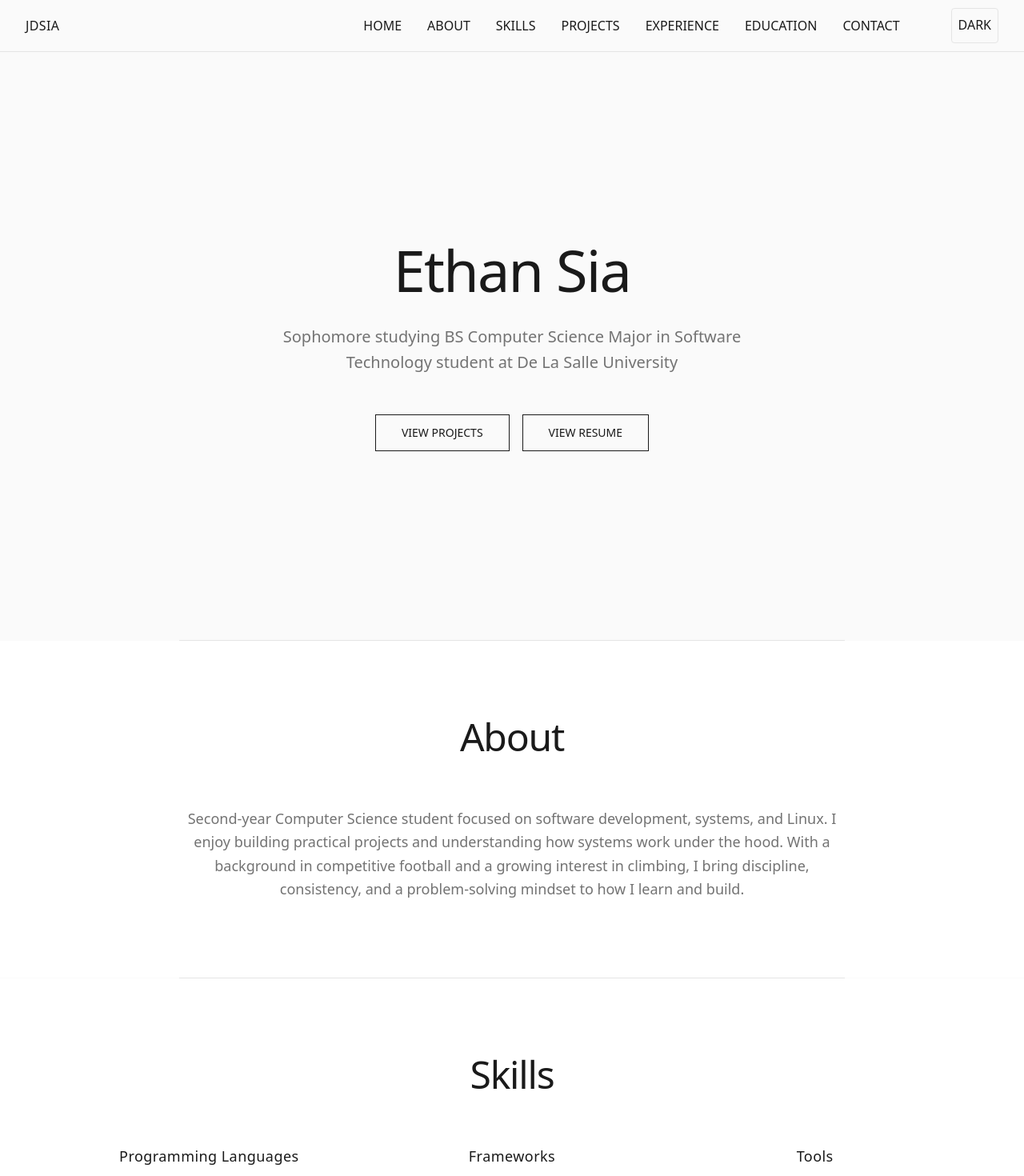
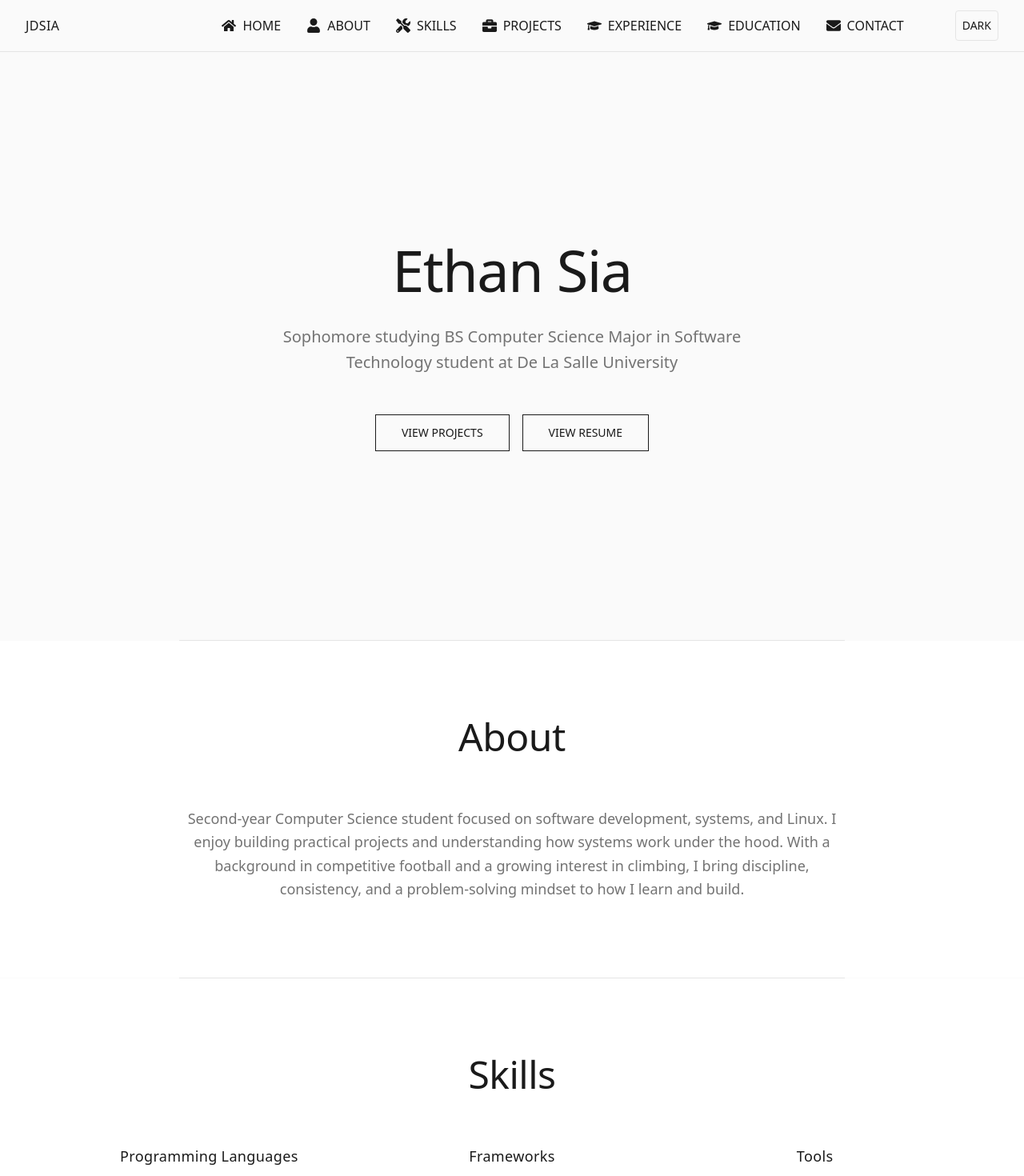
Before and after one commit to jdsia/Web-Portfolio, a Next.js app: page / in a window 1280 px wide. Shown: the top 1470 px of the page at 80% size. Built offline with nearby package versions, Linux system fonts and the light colour scheme.

Commit message:
fix: added icons instead of emojis

```diff
--- a/app/globals.css
+++ b/app/globals.css
@@ -78,6 +78,38 @@ body {
   border-radius: 4px;
 }
 
+/* Subtle refinements for premium feel */
+* {
+  box-sizing: border-box;
+}
+
+/* Enhanced focus states */
+button:focus,
+input:focus,
+textarea:focus {
+  outline: 2px solid var(--card-border);
+  outline-offset: 2px;
+}
+
+/* Professional typography improvements */
+h1, h2, h3, h4 {
+  letter-spacing: -0.02em;
+}
+
+/* Subtle shadows for depth */
+.shadow-subtle {
+  box-shadow: 0 1px 3px rgba(0, 0, 0, 0.1);
+}
+
+.shadow-medium {
+  box-shadow: 0 4px 12px rgba(0, 0, 0, 0.15);
+}
+
+/* Better contrast for accessibility */
+.text-high-contrast {
+  color: var(--foreground);
+}
+
 ::-webkit-scrollbar-thumb:hover {
   background: #A3A3A3;
 }
--- a/app/page.tsx
+++ b/app/page.tsx
@@ -1,6 +1,24 @@
 "use client";
 import Image from "next/image";
 import { useState, useEffect } from "react";
+import { FaHome, FaUser, FaTools, FaBriefcase, FaGraduationCap, FaEnvelope, FaGithub, FaLinkedin, FaMapMarkerAlt, FaPhone, FaExternalLinkAlt} from 'react-icons/fa';
+
+// Professional icon library
+const icons = {
+  home: <FaHome />,
+  about: <FaUser />,
+  skills: <FaTools />,
+  projects: <FaBriefcase />,
+  experience: <FaGraduationCap />,
+  education: <FaGraduationCap />,
+  contact: <FaEnvelope />,
+  github: <FaGithub />,
+  linkedin: <FaLinkedin />,
+  email: <FaEnvelope />,
+  location: <FaMapMarkerAlt />,
+  phone: <FaPhone />,
+  website: <FaExternalLinkAlt />
+};
 
 const projects = [
   {
@@ -40,23 +58,45 @@ export default function Home() {
           <div className="flex justify-between items-center h-16">
             <a href="https://github.com/jdsia" className="text-base font-medium tracking-wide" style={{ color: 'var(--foreground)' }}>JDSIA</a>
             <div className="hidden md:flex space-x-8 items-center">
-              <a href="#home" className="text-base font-light hover:font-medium transition-all duration-200 hover-lift" style={{ color: 'var(--foreground)' }}>HOME</a>
-              <a href="#about" className="text-base font-light hover:font-medium transition-all duration-200 hover-lift" style={{ color: 'var(--foreground)' }}>ABOUT</a>
-              <a href="#skills" className="text-base font-light hover:font-medium transition-all duration-200 hover-lift" style={{ color: 'var(--foreground)' }}>SKILLS</a>
-              <a href="#projects" className="text-base font-light hover:font-medium transition-all duration-200 hover-lift" style={{ color: 'var(--foreground)' }}>PROJECTS</a>
-              <a href="#experience" className="text-base font-light hover:font-medium transition-all duration-200 hover-lift" style={{ color: 'var(--foreground)' }}>EXPERIENCE</a>
-              <a href="#education" className="text-base font-light hover:font-medium transition-all duration-200 hover-lift" style={{ color: 'var(--foreground)' }}>EDUCATION</a>
-              <a href="#contact" className="text-base font-light hover:font-medium transition-all duration-200 hover-lift" style={{ color: 'var(--foreground)' }}>CONTACT</a>
+              <a href="#home" className="text-base font-light hover:font-medium transition-all duration-200 hover-lift flex items-center gap-2" style={{ color: 'var(--foreground)' }}>
+                <span className="text-lg">{icons.home}</span> HOME
+              </a>
+              <a href="#about" className="text-base font-light hover:font-medium transition-all duration-200 hover-lift flex items-center gap-2" style={{ color: 'var(--foreground)' }}>
+                <span className="text-lg">{icons.about}</span> ABOUT
+              </a>
+              <a href="#skills" className="text-base font-light hover:font-medium transition-all duration-200 hover-lift flex items-center gap-2" style={{ color: 'var(--foreground)' }}>
+                <span className="text-lg">{icons.skills}</span> SKILLS
+              </a>
+              <a href="#projects" className="text-base font-light hover:font-medium transition-all duration-200 hover-lift flex items-center gap-2" style={{ color: 'var(--foreground)' }}>
+                <span className="text-lg">{icons.projects}</span> PROJECTS
+              </a>
+              <a href="#experience" className="text-base font-light hover:font-medium transition-all duration-200 hover-lift flex items-center gap-2" style={{ color: 'var(--foreground)' }}>
+                <span className="text-lg">{icons.experience}</span> EXPERIENCE
+              </a>
+              <a href="#education" className="text-base font-light hover:font-medium transition-all duration-200 hover-lift flex items-center gap-2" style={{ color: 'var(--foreground)' }}>
+                <span className="text-lg">{icons.education}</span> EDUCATION
+              </a>
+              <a href="#contact" className="text-base font-light hover:font-medium transition-all duration-200 hover-lift hover-scale flex items-center gap-2" style={{ color: 'var(--foreground)' }}>
+                <span className="text-lg">{icons.contact}</span> CONTACT
+              </a>
               <button
                 onClick={toggleTheme}
-                className="ml-8 p-2 border rounded transition-colors duration-200 hover-lift"
+                className="ml-8 p-2 border rounded transition-colors duration-200 hover-lift flex items-center gap-2"
                 style={{
                   borderColor: 'var(--card-border)',
                   color: 'var(--foreground)'
                 }}
                 aria-label="Toggle dark mode"
               >
-                {isDark ? 'LIGHT' : 'DARK'}
+                {isDark ? (
+                  <>
+                    <span className="text-sm">LIGHT</span>
+                  </>
+                ) : (
+                  <>
+                    <span className="text-sm">DARK</span>
+                  </>
+                )}
               </button>
             </div>
           </div>
@@ -66,7 +106,7 @@ export default function Home() {
       {/* Hero Section */}
       <section id="home" className="min-h-screen flex items-center justify-center pt-16">
         <div className="max-w-4xl mx-auto px-6 lg:px-8 text-center">
-          <h1 className="text-6xl md:text-7xl font-light tracking-tight mb-8" style={{ color: 'var(--foreground)' }}>Ethan Sia</h1>
+          <h1 className="text-6xl md:text-7xl font-light tracking-tight mb-8" style={{ color: 'var(--foreground)', letterSpacing: '-0.02em' }}>Ethan Sia</h1>
           <p className="text-lg md:text-xl font-light mb-12 max-w-2xl mx-auto leading-relaxed" style={{ color: 'var(--text-secondary)' }}>
             Sophomore studying BS Computer Science Major in Software Technology student at De La Salle University
           </p>
@@ -95,7 +135,7 @@ export default function Home() {
       {/* About Section */}
       <section id="about" className="py-24" style={{ backgroundColor: 'var(--card-bg)' }}>
         <div className="max-w-4xl mx-auto px-6 lg:px-8">
-          <h2 className="text-4xl md:text-5xl font-light tracking-tight mb-16 text-center" style={{ color: 'var(--foreground)' }}>About</h2>
+          <h2 className="text-4xl md:text-5xl font-light tracking-tight mb-16 text-center" style={{ color: 'var(--foreground)', letterSpacing: '-0.01em' }}>About</h2>
           <div className="space-y-6 text-center">
             <p className="text-lg font-light leading-relaxed" style={{ color: 'var(--text-secondary)' }}>
               Second-year Computer Science student focused on software development, systems, and Linux. I enjoy building practical projects and understanding how systems work under the hood.
@@ -114,10 +154,10 @@ With a background in competitive football and a growing interest in climbing, I
       {/* Skills Section */}
       <section id="skills" className="py-24" style={{ backgroundColor: 'var(--card-bg)' }}>
         <div className="max-w-6xl mx-auto px-6 lg:px-8">
-          <h2 className="text-4xl md:text-5xl font-light tracking-tight mb-16 text-center" style={{ color: 'var(--foreground)' }}>Skills</h2>
+          <h2 className="text-4xl md:text-5xl font-light tracking-tight mb-16 text-center" style={{ color: 'var(--foreground)', letterSpacing: '-0.01em' }}>Skills</h2>
           <div className="grid md:grid-cols-3 gap-12">
             <div className="text-center">
-              <h3 className="text-lg font-medium mb-6 tracking-wide">Programming Languages</h3>
+              <h3 className="text-lg font-medium mb-6 tracking-wide" style={{ letterSpacing: '0.02em' }}>Programming Languages</h3>
               <div className="space-y-3">
                 <div className="border rounded px-4 py-2 text-sm font-light" style={{ borderColor: 'var(--card-border)', color: 'var(--foreground)' }}>JavaScript</div>
                 <div className="border rounded px-4 py-2 text-sm font-light" style={{ borderColor: 'var(--card-border)', color: 'var(--foreground)' }}>C</div>
@@ -127,7 +167,7 @@ With a background in competitive football and a growing interest in climbing, I
               </div>
             </div>
             <div className="text-center">
-              <h3 className="text-lg font-medium mb-6 tracking-wide">Frameworks</h3>
+              <h3 className="text-lg font-medium mb-6 tracking-wide" style={{ letterSpacing: '0.02em' }}>Frameworks</h3>
               <div className="space-y-3">
                 <div className="border rounded px-4 py-2 text-sm font-light" style={{ borderColor: 'var(--card-border)', color: 'var(--foreground)' }}>React</div>
                 <div className="border rounded px-4 py-2 text-sm font-light" style={{ borderColor: 'var(--card-border)', color: 'var(--foreground)' }}>Next.js</div>
@@ -136,7 +176,7 @@ With a background in competitive football and a growing interest in climbing, I
               </div>
             </div>
             <div className="text-center">
-              <h3 className="text-lg font-medium mb-6 tracking-wide">Tools</h3>
+              <h3 className="text-lg font-medium mb-6 tracking-wide" style={{ letterSpacing: '0.02em' }}>Tools</h3>
               <div className="space-y-3">
                 <div className="border rounded px-4 py-2 text-sm font-light" style={{ borderColor: 'var(--card-border)', color: 'var(--foreground)' }}>Git</div>
                 <div className="border rounded px-4 py-2 text-sm font-light" style={{ borderColor: 'var(--card-border)', color: 'var(--foreground)' }}>Tailwind CSS</div>
@@ -157,7 +197,7 @@ With a background in competitive football and a growing interest in climbing, I
       {/* Projects Section */}
       <section id="projects" className="py-24" style={{ backgroundColor: 'var(--card-bg)' }}>
         <div className="max-w-6xl mx-auto px-6 lg:px-8">
-          <h2 className="text-4xl md:text-5xl font-light tracking-tight mb-16 text-center" style={{ color: 'var(--foreground)' }}>Projects</h2>
+          <h2 className="text-4xl md:text-5xl font-light tracking-tight mb-16 text-center" style={{ color: 'var(--foreground)', letterSpacing: '-0.01em' }}>Projects</h2>
           <div className="grid md:grid-cols-2 lg:grid-cols-3 gap-8">
             {projects.map((project) => (
               <div key={project.id} className="border rounded-lg overflow-hidden hover:border-opacity-70 transition-all duration-300 hover-scale" style={{ borderColor: 'var(--card-border)' }}>
@@ -215,10 +255,10 @@ With a background in competitive football and a growing interest in climbing, I
       {/* Experience Section */}
       <section id="experience" className="py-24" style={{ backgroundColor: 'var(--card-bg)' }}>
         <div className="max-w-4xl mx-auto px-6 lg:px-8">
-          <h2 className="text-4xl md:text-5xl font-light tracking-tight mb-16 text-center" style={{ color: 'var(--foreground)' }}>Experience</h2>
+          <h2 className="text-4xl md:text-5xl font-light tracking-tight mb-16 text-center" style={{ color: 'var(--foreground)', letterSpacing: '-0.01em' }}>Experience</h2>
           <div className="space-y-12">
             <div className="border-l pl-8" style={{ borderColor: 'var(--card-border)' }}>
-              <h3 className="text-lg font-medium mb-2" style={{ color: 'var(--foreground)' }}>Position Title</h3>
+              <h3 className="text-lg font-medium mb-2" style={{ color: 'var(--foreground)', letterSpacing: '0.02em' }}>Position Title</h3>
               <p className="text-sm font-light" style={{ color: 'var(--text-secondary)' }}>Company Name | Month Year - Present</p>
               <p className="text-sm font-light leading-relaxed" style={{ color: 'var(--text-secondary)' }}>
                 Description of your responsibilities and achievements in this role.
@@ -226,7 +266,7 @@ With a background in competitive football and a growing interest in climbing, I
               </p>
             </div>
             <div className="border-l pl-8" style={{ borderColor: 'var(--card-border)' }}>
-              <h3 className="text-lg font-medium mb-2">Another Position</h3>
+              <h3 className="text-lg font-medium mb-2" style={{ letterSpacing: '0.02em' }}>Another Position</h3>
               <p className="text-sm font-light" style={{ color: 'var(--text-secondary)' }}>Another Company | Month Year - Month Year</p>
               <p className="text-sm font-light leading-relaxed" style={{ color: 'var(--text-secondary)' }}>
                 Description of your responsibilities and achievements. Include specific projects
@@ -245,14 +285,14 @@ With a background in competitive football and a growing interest in climbing, I
       {/* Education Section */}
       <section id="education" className="py-24" style={{ backgroundColor: 'var(--card-bg)' }}>
         <div className="max-w-4xl mx-auto px-6 lg:px-8">
-          <h2 className="text-4xl md:text-5xl font-light tracking-tight mb-16 text-center" style={{ color: 'var(--foreground)' }}>Education</h2>
+          <h2 className="text-4xl md:text-5xl font-light tracking-tight mb-16 text-center" style={{ color: 'var(--foreground)', letterSpacing: '-0.01em' }}>Education</h2>
           <div className="border rounded-lg p-8 hover-scale transition-all duration-300" style={{ borderColor: 'var(--card-border)', backgroundColor: 'var(--card-bg)' }}>
-            <h3 className="text-xl font-medium mb-3" style={{ color: 'var(--foreground)' }}>De La Salle University Manila (2024 - Present)</h3>
+            <h3 className="text-xl font-medium mb-3" style={{ color: 'var(--foreground)', letterSpacing: '0.02em' }}>De La Salle University Manila (2024 - Present)</h3>
             <p className="text-sm font-light mb-2" style={{ color: 'var(--text-secondary)' }}>Bachelor of Science in Computer Science</p>
             <p className="text-sm font-light mb-4" style={{ color: 'var(--text-secondary)' }}>Major in Software Technology</p>
             <p className="text-sm font-light mb-6" style={{ color: 'var(--text-secondary)' }}>Expected Graduation: Month Year</p>
             <div>
-              <h4 className="text-sm font-medium mb-3 tracking-wide">Relevant Coursework:</h4>
+              <h4 className="text-sm font-medium mb-3 tracking-wide" style={{ letterSpacing: '0.02em' }}>Relevant Coursework:</h4>
               <div className="flex flex-wrap gap-2">
                 <span className="border rounded font-light hover-scale" style={{ borderColor: 'var(--card-border)', backgroundColor: 'var(--tag-bg)', color: 'var(--tag-text)' }}>Data Structures</span>
                 <span className="border rounded font-light hover-scale" style={{ borderColor: 'var(--card-border)', backgroundColor: 'var(--tag-bg)', color: 'var(--tag-text)' }}>Algorithms</span>
@@ -269,49 +309,6 @@ With a background in competitive football and a growing interest in climbing, I
         <div className="border-t" style={{ borderColor: 'var(--card-border)' }}></div>
       </div>
 
-      {/* Contact Section */}
-      <section id="contact" className="py-24" style={{ backgroundColor: 'var(--card-bg)' }}>
-        <div className="max-w-4xl mx-auto px-6 lg:px-8">
-          <h2 className="text-4xl md:text-5xl font-light tracking-tight mb-16 text-center" style={{ color: 'var(--foreground)' }}>Contact</h2>
-          <div className="text-center">
-            <p className="text-lg font-light mb-12 leading-relaxed" style={{ color: 'var(--text-secondary)' }}>
-              I'm always interested in hearing about new opportunities and collaborations.
-              Feel free to reach out!
-            </p>
-            <div className="space-y-4 max-w-md mx-auto">
-              <input
-                type="text"
-                placeholder="Your Name"
-                className="w-full px-4 py-3 border rounded font-light focus:outline-none transition-colors"
-                style={{ borderColor: 'var(--card-border)', backgroundColor: 'var(--card-bg)', color: 'var(--foreground)' }}
-              />
-              <input
-                type="email"
-                placeholder="Your Email"
-                className="w-full px-4 py-3 border rounded font-light focus:outline-none transition-colors"
-                style={{ borderColor: 'var(--card-border)', backgroundColor: 'var(--card-bg)', color: 'var(--foreground)' }}
-              />
-              <textarea
-                placeholder="Your Message"
-                rows={4}
-                className="w-full px-4 py-3 border rounded font-light focus:outline-none transition-colors resize-none"
-                style={{ borderColor: 'var(--card-border)', backgroundColor: 'var(--card-bg)', color: 'var(--foreground)' }}
-              ></textarea>
-              <button className="w-full border px-8 py-3 text-sm font-medium hover:bg-opacity-90 transition-all duration-300" style={{ borderColor: 'var(--foreground)', color: 'var(--foreground)' }}>
-                SEND MESSAGE
-              </button>
-            </div>
-            <div className="mt-12 flex justify-center space-x-8">
-              <a href="#" className="text-sm font-light hover:font-medium transition-all duration-200" style={{ color: 'var(--foreground)' }}>GITHUB</a>
-              <a href="#" className="text-sm font-light hover:font-medium transition-all duration-200" style={{ color: 'var(--foreground)' }}>LINKEDIN</a>
-              <a href="#" className="text-sm font-light hover:font-medium transition-all duration-200" style={{ color: 'var(--foreground)' }}>EMAIL</a>
-              <a href="#" className="text-sm font-light hover:font-medium transition-all duration-200" style={{ color: 'var(--foreground)' }}>GITHUB</a>
-              <a href="#" className="text-sm font-light hover:font-medium transition-all duration-200" style={{ color: 'var(--foreground)' }}>LINKEDIN</a>
-              <a href="#" className="text-sm font-light hover:font-medium transition-all duration-200" style={{ color: 'var(--foreground)' }}>EMAIL</a>
-            </div>
-          </div>
-        </div>
-      </section>
     </div>
   );
 }
--- a/package.json
+++ b/package.json
@@ -11,7 +11,8 @@
   "dependencies": {
     "next": "16.2.4",
     "react": "19.2.4",
-    "react-dom": "19.2.4"
+    "react-dom": "19.2.4",
+    "react-icons": "^5.6.0"
   },
   "devDependencies": {
     "@tailwindcss/postcss": "^4",
```
Also changed, not shown: 1 other file (tests, documents, lock files or other folders).
